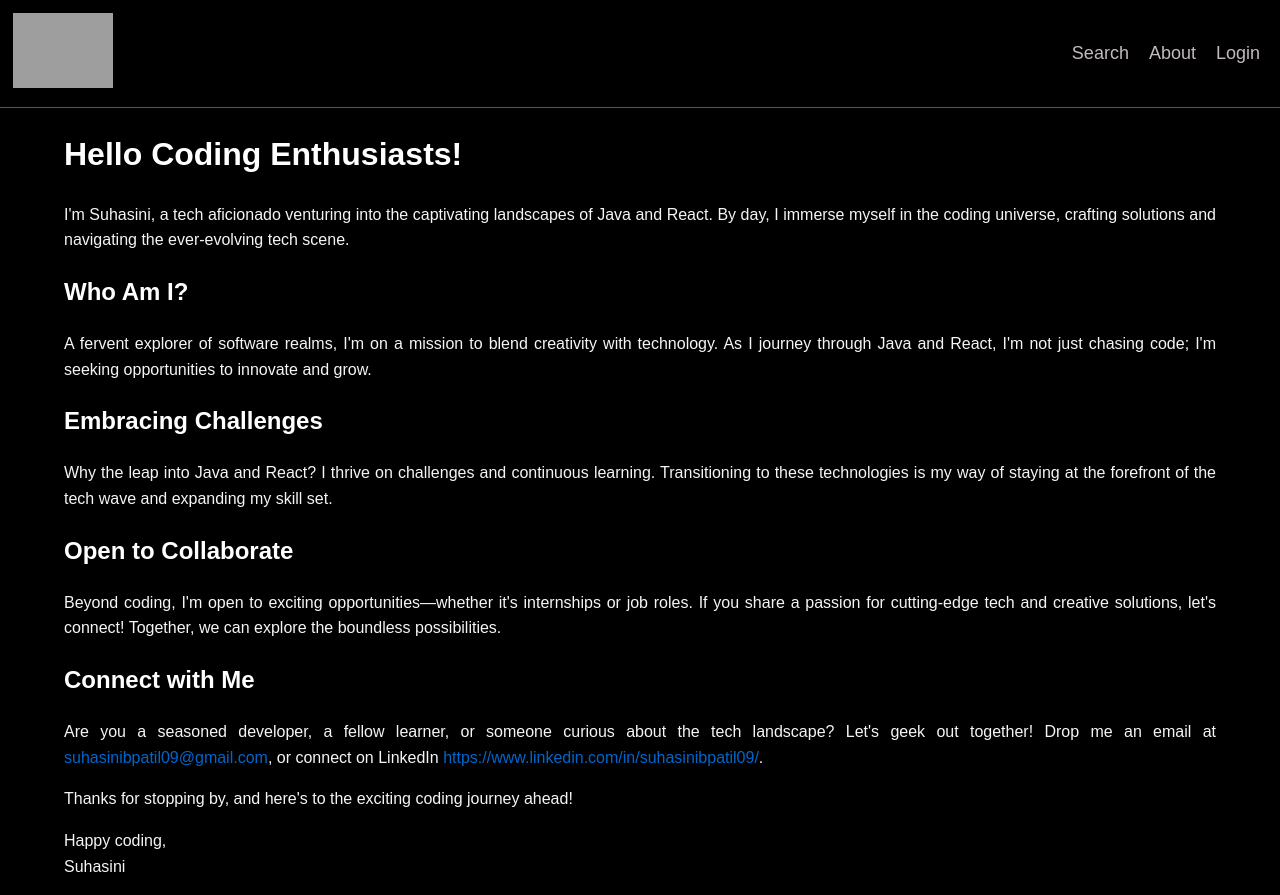
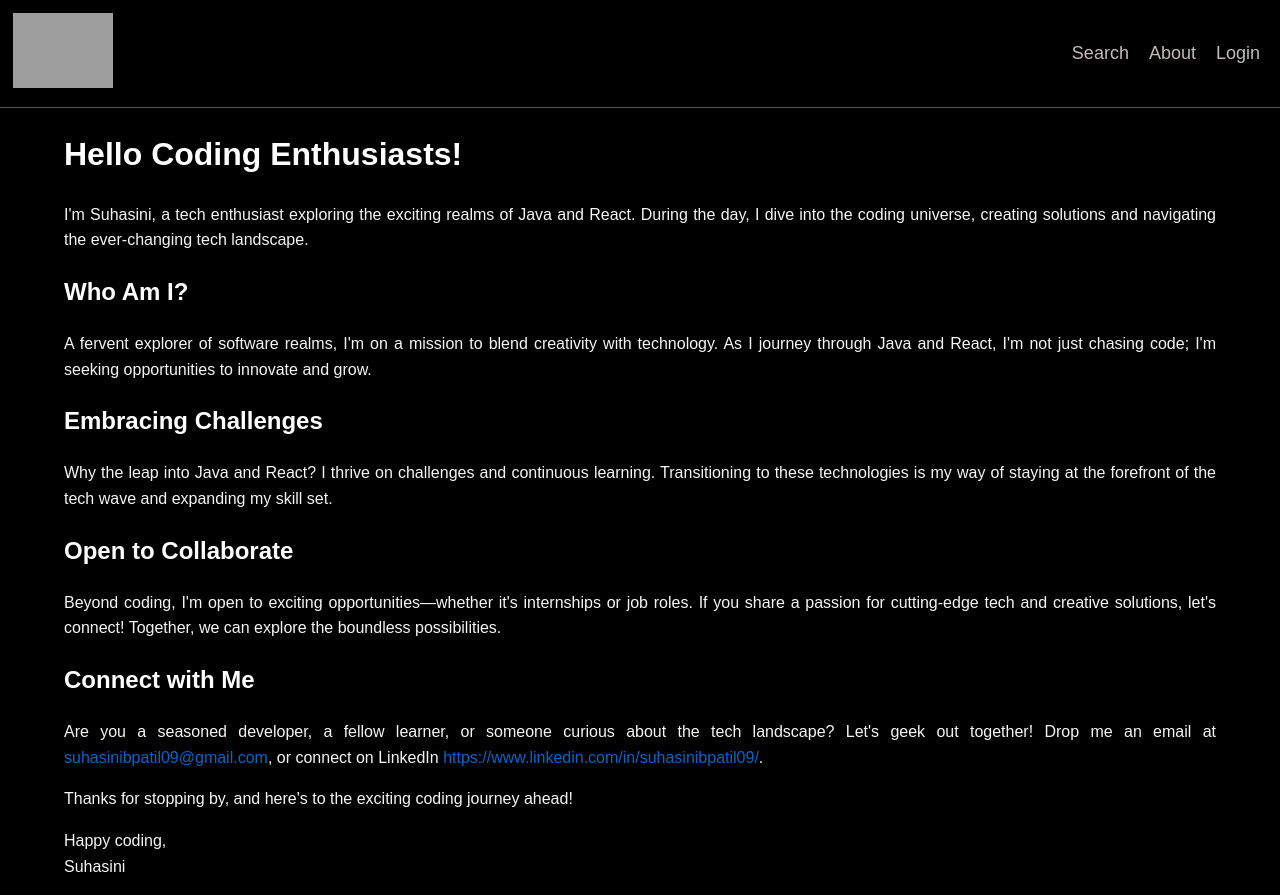
Before and after one commit to suhasinipatil/movie-frontend, a React (Create React App) app: page /about in a window 1280 px wide. Built offline with nearby package versions, Linux system fonts and the light colour scheme; grey boxes are pictures that could not be loaded.

Commit message:
Refactor Header component and update styles

```diff
--- a/src/components/Header.js
+++ b/src/components/Header.js
@@ -13,7 +13,6 @@ const Header = ({ handleSearch }) => {
     const [searchInput, setSearchInput] = useState("");
     const { user, handleUnsetUser } = useContext(AuthContext);
     const [isLoggedIn, setIsLoggedIn] = useState(user ? user.loggedIn : false);
-    const [dropdownOpen, setDropdownOpen] = useState(false);
 
     useEffect(() => {
         setIsLoggedIn(user ? user.loggedIn : false);
@@ -23,10 +22,6 @@ const Header = ({ handleSearch }) => {
         setIsLoggedIn(false);
         handleUnsetUser();
     }
-
-    const toggleDropdown = () => {
-        setDropdownOpen(!dropdownOpen);
-    };
 
     const login = () => {
         setIsLoggedIn(true);
--- a/src/routes/AboutMe.js
+++ b/src/routes/AboutMe.js
@@ -8,7 +8,7 @@ const AboutMe = () => {
         <div className={styles.about}>
             <h1>Hello Coding Enthusiasts!</h1>
             <p>
-                I'm Suhasini, a tech aficionado venturing into the captivating landscapes of Java and React. By day, I immerse myself in the coding universe, crafting solutions and navigating the ever-evolving tech scene.
+                I'm Suhasini, a tech enthusiast exploring the exciting realms of Java and React. During the day, I dive into the coding universe, creating solutions and navigating the ever-changing tech landscape.
             </p>
 
             <h2>Who Am I?</h2>
--- a/src/routes/Login.js
+++ b/src/routes/Login.js
@@ -1,3 +1,5 @@
+// Desc: Login page
+
 import React, { useState, useContext } from "react";
 import styles from "../styles/Login.module.css";
 import { AuthContext } from "../contexts/AuthContext";
--- a/src/routes/MovieDetails.js
+++ b/src/routes/MovieDetails.js
@@ -1,3 +1,6 @@
+// Desc: It fetches and displays data such as the movie's title,
+// description, ratings, and similar movies. It also allows users to favorite the movie.
+
 import { useLocation, useParams } from "react-router-dom";
 import React, { useEffect, useState } from 'react';
 import styles from "../styles/MovieDetails.module.css";
--- a/src/styles/Header.module.css
+++ b/src/styles/Header.module.css
@@ -42,7 +42,7 @@
     font-size: large;
     border: none;
     background-color: black;
-    color: rgb(195, 187, 187);
+    color: rgb(94, 147, 244);
     margin-right: 1%;
 }
 
```
